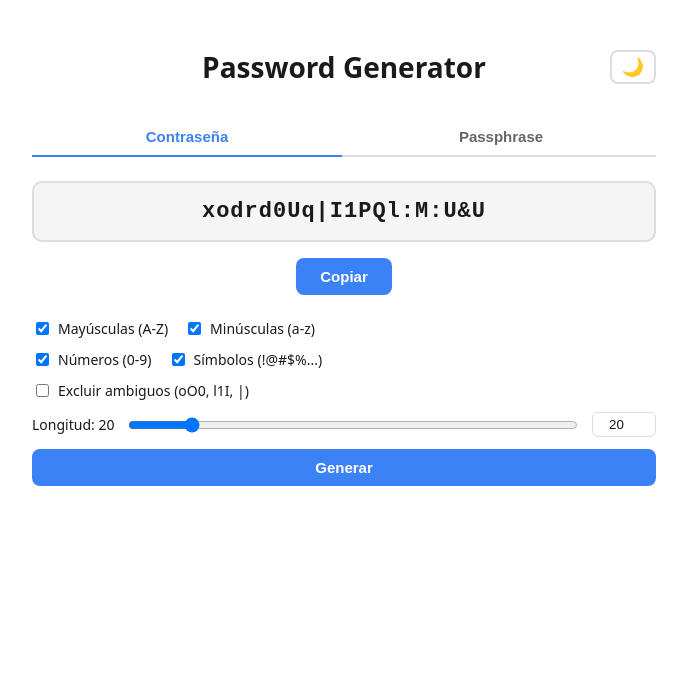
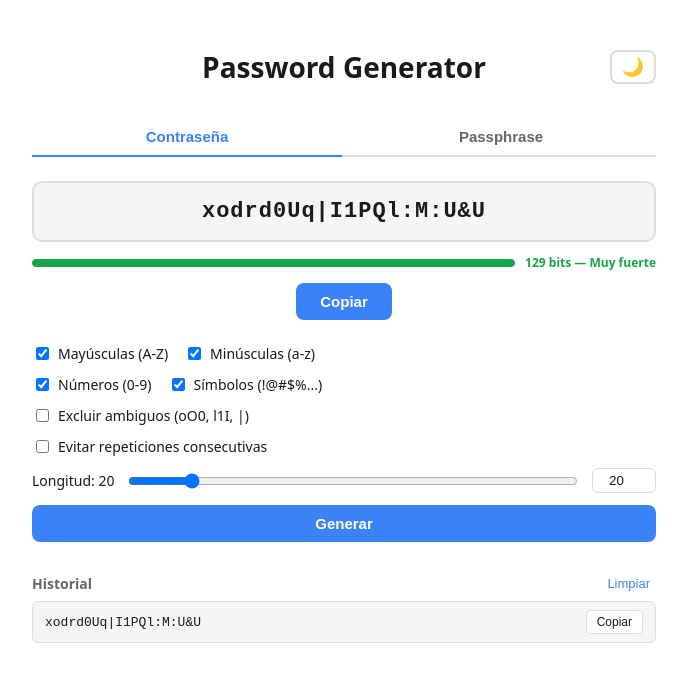
Before and after one commit to agusbram/Password-Generator, a Vue app: page /#/ in a window 1280 px wide. Shown: the top 682 px of the page, without its empty margins (296-983 px from the left). Built offline with nearby package versions, Linux system fonts and the light colour scheme; the HTML template or start-up script is replaced by a standard one.

Commit message:
Fases 7-10: entropía, persistencia, historial, sin repeticiones consecutivas

```diff
--- /dev/null
+++ b/src/components/HistoryList.vue
@@ -0,0 +1,117 @@
+<script setup lang="ts">
+import { ref } from 'vue'
+
+const props = defineProps<{
+  items: string[]
+}>()
+
+const emit = defineEmits<{
+  clear: []
+}>()
+
+const copiedIndex = ref<number | null>(null)
+
+async function copyItem(text: string, index: number) {
+  try {
+    await navigator.clipboard.writeText(text)
+    copiedIndex.value = index
+    setTimeout(() => { copiedIndex.value = null }, 2000)
+  } catch {
+    // fallback silencioso
+  }
+}
+</script>
+
+<template>
+  <div v-if="items.length > 0" class="history">
+    <div class="history-header">
+      <h3>Historial</h3>
+      <button class="btn-clear" @click="$emit('clear')">Limpiar</button>
+    </div>
+    <ul class="history-list">
+      <li v-for="(item, i) in items" :key="i" class="history-item">
+        <span class="history-text">{{ item }}</span>
+        <button class="btn-copy-small" @click="copyItem(item, i)">
+          {{ copiedIndex === i ? '✓' : 'Copiar' }}
+        </button>
+      </li>
+    </ul>
+  </div>
+</template>
+
+<style scoped>
+.history {
+  margin-top: 8px;
+}
+
+.history-header {
+  display: flex;
+  align-items: center;
+  justify-content: space-between;
+  margin-bottom: 8px;
+}
+
+.history-header h3 {
+  margin: 0;
+  font-size: 14px;
+  color: var(--text-secondary);
+}
+
+.btn-clear {
+  background: none;
+  border: none;
+  color: var(--accent);
+  font-size: 13px;
+  cursor: pointer;
+  padding: 2px 6px;
+}
+
+.btn-clear:hover {
+  text-decoration: underline;
+}
+
+.history-list {
+  list-style: none;
+  padding: 0;
+  margin: 0;
+  display: flex;
+  flex-direction: column;
+  gap: 4px;
+}
+
+.history-item {
+  display: flex;
+  align-items: center;
+  justify-content: space-between;
+  gap: 8px;
+  padding: 8px 12px;
+  background: var(--bg-card);
+  border: 1px solid var(--border);
+  border-radius: 6px;
+}
+
+.history-text {
+  font-family: 'Courier New', Courier, monospace;
+  font-size: 13px;
+  word-break: break-all;
+  color: var(--text);
+  flex: 1;
+  min-width: 0;
+}
+
+.btn-copy-small {
+  padding: 4px 10px;
+  border: 1px solid var(--border);
+  border-radius: 4px;
+  background: var(--bg);
+  color: var(--text);
+  font-size: 12px;
+  cursor: pointer;
+  white-space: nowrap;
+  transition: border-color 0.2s;
+}
+
+.btn-copy-small:hover {
+  border-color: var(--accent);
+}
+</style>
--- a/src/components/PassphraseDisplay.vue
+++ b/src/components/PassphraseDisplay.vue
@@ -1,7 +1,10 @@
 <script setup lang="ts">
+import StrengthMeter from './StrengthMeter.vue'
+
 defineProps<{
   passphrase: string
   copied: boolean
+  entropyBits: number
 }>()
 
 const emit = defineEmits<{
@@ -15,6 +18,7 @@ const emit = defineEmits<{
     <div class="passphrase-box">
       <span class="passphrase-text">{{ passphrase || '—' }}</span>
     </div>
+    <StrengthMeter v-if="passphrase" :bits="entropyBits" />
     <div class="actions">
       <button class="btn btn-copy" :disabled="!passphrase" @click="$emit('copy')">
         {{ copied ? '¡Copiado!' : 'Copiar' }}
@@ -28,7 +32,7 @@ const emit = defineEmits<{
   display: flex;
   flex-direction: column;
   align-items: center;
-  gap: 16px;
+  gap: 12px;
 }
 
 .passphrase-box {
--- a/src/components/PassphraseGenerator.vue
+++ b/src/components/PassphraseGenerator.vue
@@ -2,14 +2,16 @@
 import { usePassphraseGenerator } from '../composables/usePassphraseGenerator'
 import PassphraseOptions from './PassphraseOptions.vue'
 import PassphraseDisplay from './PassphraseDisplay.vue'
+import HistoryList from './HistoryList.vue'
 
-const { passphrase, copied, options, generate, copy } = usePassphraseGenerator()
+const { passphrase, copied, options, entropyBits, history, generate, copy, clearHistory } = usePassphraseGenerator()
 </script>
 
 <template>
   <div class="generator">
-    <PassphraseDisplay :passphrase :copied @generate="generate" @copy="copy" />
+    <PassphraseDisplay :passphrase :copied :entropy-bits="entropyBits" @generate="generate" @copy="copy" />
     <PassphraseOptions :options @update:options="options = $event" @generate="generate" />
+    <HistoryList :items="history" @clear="clearHistory" />
   </div>
 </template>
 
--- a/src/components/PasswordDisplay.vue
+++ b/src/components/PasswordDisplay.vue
@@ -1,7 +1,10 @@
 <script setup lang="ts">
+import StrengthMeter from './StrengthMeter.vue'
+
 defineProps<{
   password: string
   copied: boolean
+  entropyBits: number
 }>()
 
 const emit = defineEmits<{
@@ -15,6 +18,7 @@ const emit = defineEmits<{
     <div class="password-box">
       <span class="password-text">{{ password || '—' }}</span>
     </div>
+    <StrengthMeter v-if="password" :bits="entropyBits" />
     <div class="actions">
       <button class="btn btn-copy" :disabled="!password" @click="$emit('copy')">
         {{ copied ? '¡Copiado!' : 'Copiar' }}
@@ -28,7 +32,7 @@ const emit = defineEmits<{
   display: flex;
   flex-direction: column;
   align-items: center;
-  gap: 16px;
+  gap: 12px;
 }
 
 .password-box {
--- a/src/components/PasswordGenerator.vue
+++ b/src/components/PasswordGenerator.vue
@@ -2,8 +2,9 @@
 import { usePasswordGenerator } from '../composables/usePasswordGenerator'
 import PasswordOptions from './PasswordOptions.vue'
 import PasswordDisplay from './PasswordDisplay.vue'
+import HistoryList from './HistoryList.vue'
 
-const { password, copied, options, generate, copy } = usePasswordGenerator()
+const { password, copied, options, entropyBits, history, generate, copy, clearHistory } = usePasswordGenerator()
 
 function hasSelectedTypes(): boolean {
   return options.value.uppercase || options.value.lowercase || options.value.numbers || options.value.symbols
@@ -12,8 +13,9 @@ function hasSelectedTypes(): boolean {
 
 <template>
   <div class="generator">
-    <PasswordDisplay :password :copied @generate="generate" @copy="copy" />
+    <PasswordDisplay :password :copied :entropy-bits="entropyBits" @generate="generate" @copy="copy" />
     <PasswordOptions :options :can-generate="hasSelectedTypes()" @update:options="options = $event" @generate="generate" />
+    <HistoryList :items="history" @clear="clearHistory" />
   </div>
 </template>
 
--- a/src/components/PasswordOptions.vue
+++ b/src/components/PasswordOptions.vue
@@ -41,6 +41,10 @@ function update<K extends keyof PasswordOptions>(key: K, value: PasswordOptions[
     <label class="checkbox-label">
       <input type="checkbox" :checked="options.excludeAmbiguous" @change="update('excludeAmbiguous', ($event.target as HTMLInputElement).checked)" />
       Excluir ambiguos (oO0, l1I, |)
+    </label>
+    <label class="checkbox-label">
+      <input type="checkbox" :checked="options.noConsecutive" @change="update('noConsecutive', ($event.target as HTMLInputElement).checked)" />
+      Evitar repeticiones consecutivas
     </label>
     <div class="length-row">
       <label for="length">Longitud: {{ options.length }}</label>
--- /dev/null
+++ b/src/components/StrengthMeter.vue
@@ -0,0 +1,61 @@
+<script setup lang="ts">
+import { computed } from 'vue'
+import { classifyEntropy, strengthLabels } from '../utils/entropy'
+import type { StrengthLevel } from '../utils/entropy'
+
+const props = defineProps<{
+  bits: number
+}>()
+
+const level = computed<StrengthLevel>(() => classifyEntropy(props.bits))
+const label = computed(() => strengthLabels[level.value])
+const pct = computed(() => Math.min(100, (props.bits / 100) * 100))
+
+const barColors: Record<StrengthLevel, string> = {
+  'very-weak': '#ef4444',
+  'weak': '#f97316',
+  'medium': '#eab308',
+  'strong': '#22c55e',
+  'very-strong': '#16a34a',
+}
+</script>
+
+<template>
+  <div v-if="bits > 0" class="meter">
+    <div class="bar-track">
+      <div class="bar-fill" :style="{ width: pct + '%', background: barColors[level] }" />
+    </div>
+    <span class="label" :style="{ color: barColors[level] }">{{ bits }} bits — {{ label }}</span>
+  </div>
+</template>
+
+<style scoped>
+.meter {
+  display: flex;
+  align-items: center;
+  gap: 10px;
+  width: 100%;
+}
+
+.bar-track {
+  flex: 1;
+  height: 8px;
+  background: var(--border);
+  border-radius: 4px;
+  overflow: hidden;
+}
+
+.bar-fill {
+  height: 100%;
+  border-radius: 4px;
+  transition: width 0.3s, background 0.3s;
+}
+
+.label {
+  font-size: 12px;
+  font-weight: 600;
+  white-space: nowrap;
+  min-width: 120px;
+  text-align: right;
+}
+</style>
--- a/src/composables/usePassphraseGenerator.ts
+++ b/src/composables/usePassphraseGenerator.ts
@@ -1,18 +1,30 @@
-import { ref } from 'vue'
+import { ref, computed } from 'vue'
+import { useLocalStorage } from '@vueuse/core'
 import { generatePassphrase } from '../utils/passphrase'
 import type { PassphraseOptions } from '../utils/passphrase'
+import { calcPassphraseEntropy } from '../utils/entropy'
+import { dictionary } from '../utils/dictionary'
+
+const MAX_HISTORY = 10
 
 export function usePassphraseGenerator() {
   const passphrase = ref('')
   const copied = ref(false)
+  const history = ref<string[]>([])
 
-  const options = ref<PassphraseOptions>({
+  const options = useLocalStorage<PassphraseOptions>('pwdgen-passphrase-options', {
     wordCount: 4,
     capitalize: false,
   })
 
+  const entropyBits = computed(() =>
+    calcPassphraseEntropy(options.value.wordCount, dictionary.length)
+  )
+
   function generate() {
-    passphrase.value = generatePassphrase(options.value)
+    const phrase = generatePassphrase(options.value)
+    passphrase.value = phrase
+    history.value = [phrase, ...history.value].slice(0, MAX_HISTORY)
   }
 
   async function copy() {
@@ -26,7 +38,11 @@ export function usePassphraseGenerator() {
     }
   }
 
+  function clearHistory() {
+    history.value = []
+  }
+
   generate()
 
-  return { passphrase, copied, options, generate, copy }
+  return { passphrase, copied, options, entropyBits, history, generate, copy, clearHistory }
 }
--- a/src/composables/usePasswordGenerator.ts
+++ b/src/composables/usePasswordGenerator.ts
@@ -1,22 +1,35 @@
-import { ref } from 'vue'
+import { ref, computed } from 'vue'
+import { useLocalStorage } from '@vueuse/core'
 import { generatePassword } from '../utils/password'
 import type { PasswordOptions } from '../utils/password'
+import { getCharsetSize, calcPasswordEntropy } from '../utils/entropy'
+
+const MAX_HISTORY = 10
 
 export function usePasswordGenerator() {
   const password = ref('')
   const copied = ref(false)
+  const history = ref<string[]>([])
 
-  const options = ref<PasswordOptions>({
+  const options = useLocalStorage<PasswordOptions>('pwdgen-options', {
     length: 20,
     uppercase: true,
     lowercase: true,
     numbers: true,
     symbols: true,
     excludeAmbiguous: false,
+    noConsecutive: false,
+  })
+
+  const entropyBits = computed(() => {
+    const size = getCharsetSize(options.value)
+    return calcPasswordEntropy(size, options.value.length)
   })
 
   function generate() {
-    password.value = generatePassword(options.value)
+    const pwd = generatePassword(options.value)
+    password.value = pwd
+    history.value = [pwd, ...history.value].slice(0, MAX_HISTORY)
   }
 
   async function copy() {
@@ -30,7 +43,11 @@ export function usePasswordGenerator() {
     }
   }
 
+  function clearHistory() {
+    history.value = []
+  }
+
   generate()
 
-  return { password, copied, options, generate, copy }
+  return { password, copied, options, entropyBits, history, generate, copy, clearHistory }
 }
--- /dev/null
+++ b/src/utils/entropy.ts
@@ -0,0 +1,49 @@
+import type { PasswordOptions } from './password'
+
+const UPPERCASE = 'ABCDEFGHIJKLMNOPQRSTUVWXYZ'
+const LOWERCASE = 'abcdefghijklmnopqrstuvwxyz'
+const NUMBERS = '0123456789'
+const SYMBOLS = '!@#$%^&*()_+-=[]{}|;:,.<>?'
+const AMBIGUOUS = 'oO0l1I|'
+
+export function getCharsetSize(opts: PasswordOptions): number {
+  let chars = ''
+  if (opts.uppercase) chars += UPPERCASE
+  if (opts.lowercase) chars += LOWERCASE
+  if (opts.numbers) chars += NUMBERS
+  if (opts.symbols) chars += SYMBOLS
+  if (opts.excludeAmbiguous) {
+    for (const ch of AMBIGUOUS) {
+      chars = chars.replace(ch, '')
+    }
+  }
+  return chars.length
+}
+
+export function calcPasswordEntropy(charsetSize: number, length: number): number {
+  if (charsetSize === 0 || length === 0) return 0
+  return Math.round(Math.log2(charsetSize) * length)
+}
+
+export function calcPassphraseEntropy(wordCount: number, dictSize: number): number {
+  if (dictSize === 0 || wordCount === 0) return 0
+  return Math.round(Math.log2(dictSize) * wordCount)
+}
+
+export type StrengthLevel = 'very-weak' | 'weak' | 'medium' | 'strong' | 'very-strong'
+
+export function classifyEntropy(bits: number): StrengthLevel {
+  if (bits < 20) return 'very-weak'
+  if (bits < 40) return 'weak'
+  if (bits < 60) return 'medium'
+  if (bits < 80) return 'strong'
+  return 'very-strong'
+}
+
+export const strengthLabels: Record<StrengthLevel, string> = {
+  'very-weak': 'Muy débil',
+  'weak': 'Débil',
+  'medium': 'Media',
+  'strong': 'Fuerte',
+  'very-strong': 'Muy fuerte',
+}
--- a/src/utils/password.ts
+++ b/src/utils/password.ts
@@ -11,6 +11,7 @@ export interface PasswordOptions {
   numbers: boolean
   symbols: boolean
   excludeAmbiguous: boolean
+  noConsecutive?: boolean
 }
 
 function getCharset(opts: PasswordOptions): string {
@@ -31,11 +32,24 @@ export function generatePassword(opts: PasswordOptions): string {
   const charset = getCharset(opts)
   if (!charset) return ''
 
-  const array = new Uint32Array(opts.length)
+  const array = new Uint32Array(opts.length * 2)
   crypto.getRandomValues(array)
   let password = ''
-  for (let i = 0; i < opts.length; i++) {
-    password += charset[array[i] % charset.length]
+  let lastChar = ''
+  for (let i = 0, j = 0; i < opts.length; i++, j++) {
+    if (j >= array.length) {
+      const extra = new Uint32Array(opts.length)
+      crypto.getRandomValues(extra)
+      array.set(extra)
+      j = 0
+    }
+    let ch = charset[array[j] % charset.length]
+    if (opts.noConsecutive && ch === lastChar && charset.length > 1) {
+      const offset = array[(j + 1) % array.length] % (charset.length - 1)
+      ch = charset[(charset.indexOf(ch) + 1 + offset) % charset.length]
+    }
+    password += ch
+    lastChar = ch
   }
   return password
 }
```
